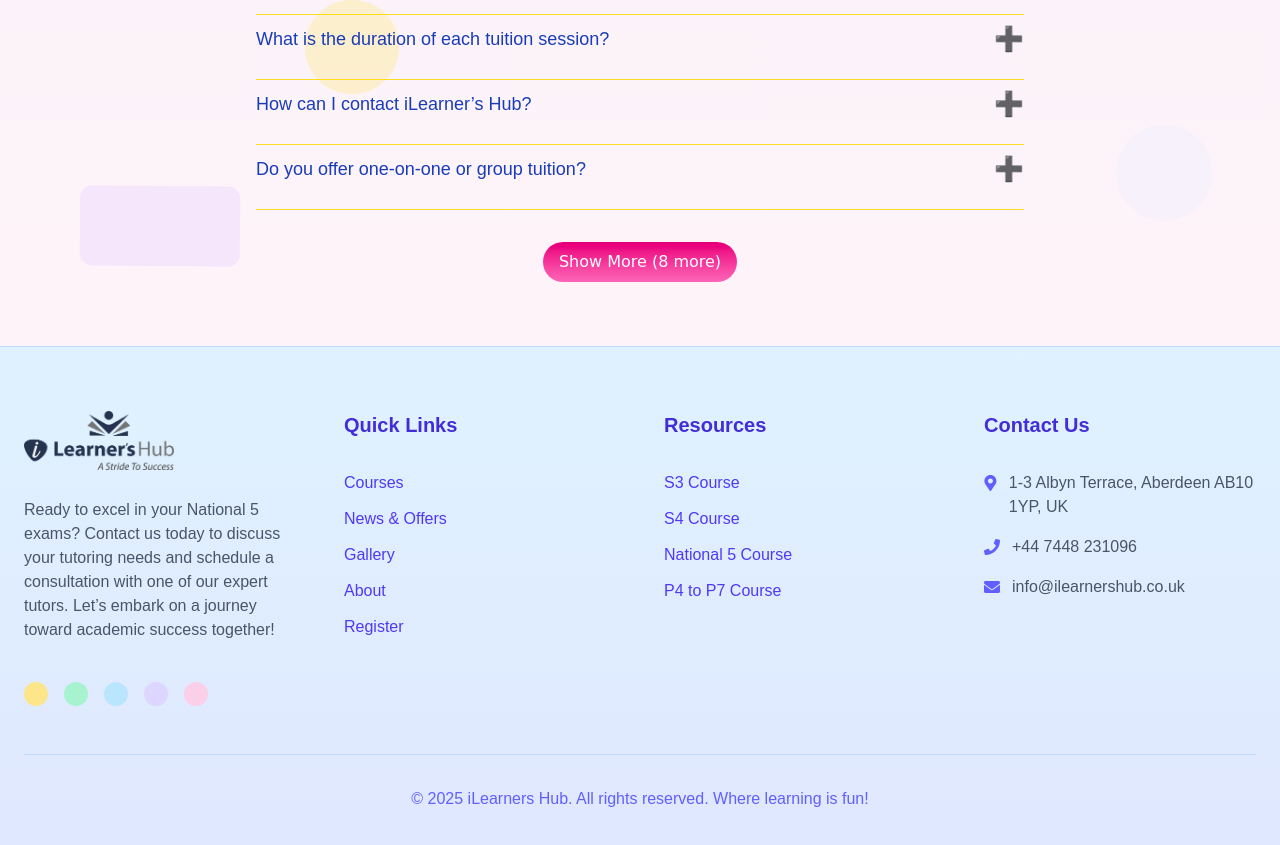
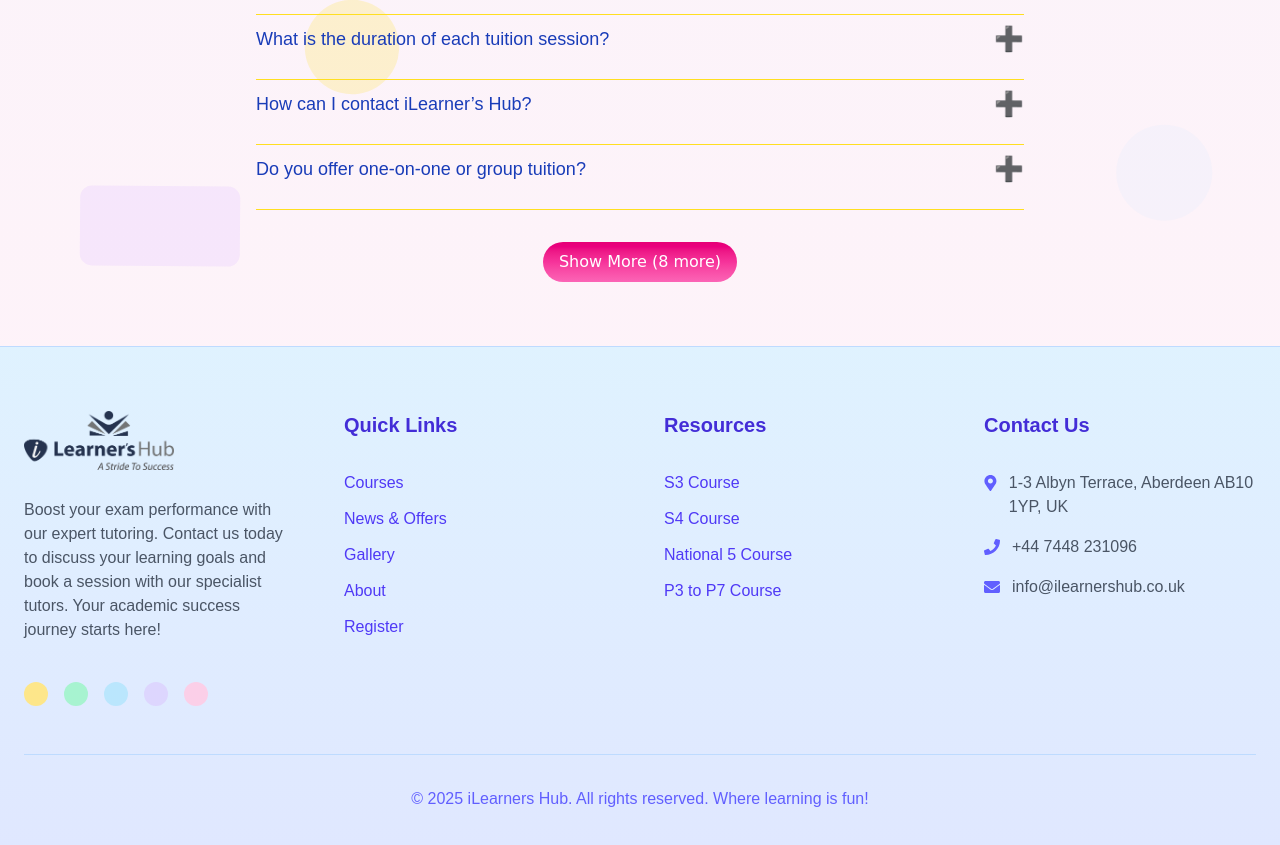
Before and after one commit to MoyasiGinko/iLearners-Hub, a Next.js app: page / in a window 1280 px wide. Shown: the part 6040-6885 px from the top of the page. Built offline with nearby package versions, Linux system fonts and the light colour scheme.

Commit message:
Update index.tsx

```diff
--- a/components/main/footer/index.tsx
+++ b/components/main/footer/index.tsx
@@ -18,7 +18,7 @@ const Footer = () => {
     { label: "S3 Course", href: "/courses" },
     { label: "S4 Course", href: "/courses" },
     { label: "National 5 Course", href: "/courses" },
-    { label: "P4 to P7 Course", href: "/courses" },
+    { label: "P3 to P7 Course", href: "/courses" },
   ];
 
   const currentYear = new Date().getFullYear();
@@ -45,10 +45,9 @@ const Footer = () => {
               />
             </div>
             <p className="text-gray-600 mb-4">
-              Ready to excel in your National 5 exams? Contact us today to
-              discuss your tutoring needs and schedule a consultation with one
-              of our expert tutors. Let’s embark on a journey toward academic
-              success together!
+              Boost your exam performance with our expert tutoring. Contact us
+              today to discuss your learning goals and book a session with our
+              specialist tutors. Your academic success journey starts here!
             </p>
             <div className="flex gap-4 mt-2">
               {[...Array(5)].map((_, i) => (
```
